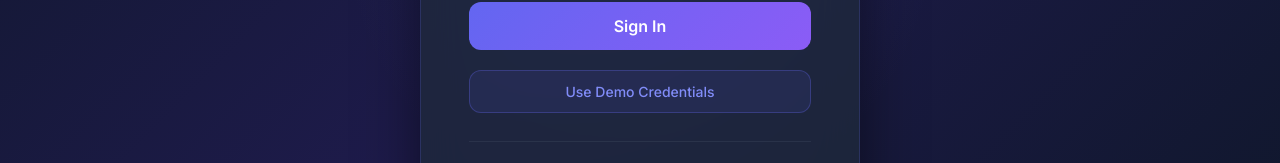
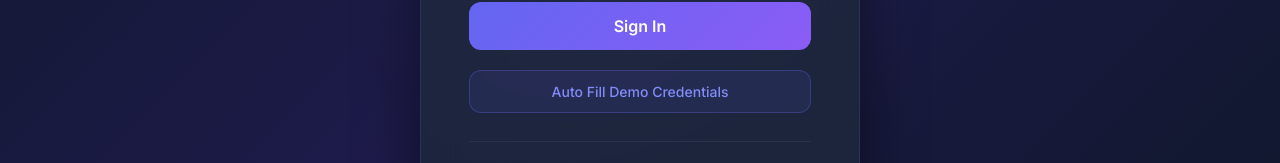
Before and after one commit to eakarsu/AIBrandVoiceConsistencyChecker, a React (Vite) app in the folder client/: page /login in a window 1280 px wide. Shown: the part 472-635 px from the top of the page. Built offline with nearby package versions, Linux system fonts and the light colour scheme; the HTML template or start-up script is replaced by a standard one.

Commit message:
Commit pending workspace changes

```diff
--- a/client/src/pages/Login.jsx
+++ b/client/src/pages/Login.jsx
@@ -80,7 +80,7 @@ export default function Login() {
           </button>
 
           <button type="button" onClick={populateCredentials} style={styles.demoBtn}>
-            Use Demo Credentials
+            Auto Fill Demo Credentials
           </button>
         </form>
 
```
Also changed, not shown: 1 other file (tests, documents, lock files or other folders).
